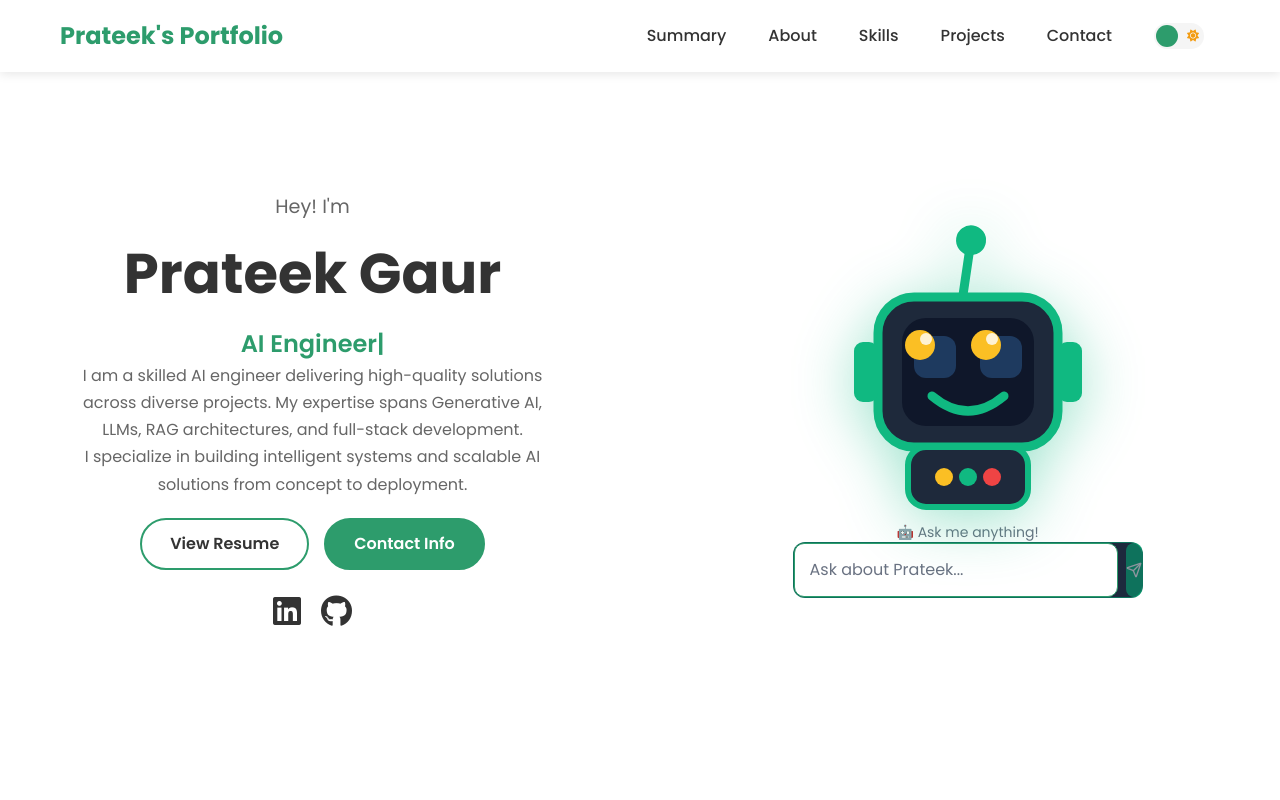
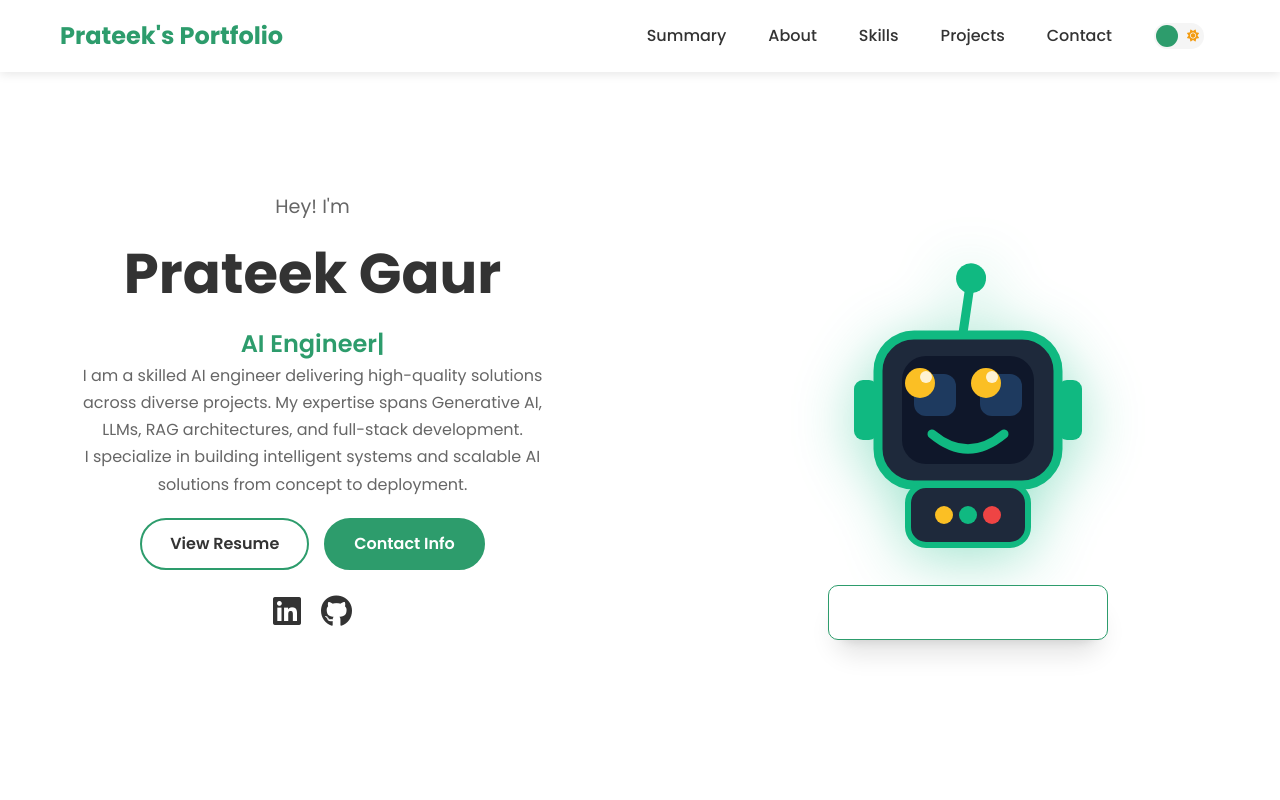
Before and after one commit to DrDarkShadow/my-portfolio, a React (Vite) app: page / in a window 1280 px wide. Both pictures are taken after a click on the element 967 px from the left and 400 px from the top of the page. Shown: the top 800 px of the page. Built offline with nearby package versions, Linux system fonts and the light colour scheme.

Commit message:
feat: introduce an interactive AI chatbot component with a 3D robot UI and chat functionality, adding necessary 3D rendering dependencies.

```diff
--- a/package.json
+++ b/package.json
@@ -10,6 +10,8 @@
     "preview": "vite preview"
   },
   "dependencies": {
+    "@react-three/drei": "^10.7.7",
+    "@react-three/fiber": "^9.5.0",
     "aos": "^2.3.4",
     "clsx": "^2.1.1",
     "framer-motion": "^12.33.0",
@@ -19,7 +21,8 @@
     "react-dom": "^19.2.0",
     "react-pdf": "^10.3.0",
     "react-typed": "^2.0.12",
-    "tailwind-merge": "^3.4.0"
+    "tailwind-merge": "^3.4.0",
+    "three": "^0.182.0"
   },
   "devDependencies": {
     "@eslint/js": "^9.39.1",
--- /dev/null
+++ b/src/components/ui/ChatLoader.css
@@ -0,0 +1,54 @@
+/* From Uiverse.io by adamgiebl */
+.dots-container {
+    display: flex;
+    align-items: center;
+    justify-content: center;
+    height: 100%;
+    width: 100%;
+    padding: 1rem;
+}
+
+.dot {
+    height: 20px;
+    width: 20px;
+    margin-right: 10px;
+    border-radius: 10px;
+    background-color: #b3d4fc;
+    animation: pulse 1.5s infinite ease-in-out;
+}
+
+.dot:last-child {
+    margin-right: 0;
+}
+
+.dot:nth-child(1) {
+    animation-delay: -0.3s;
+}
+
+.dot:nth-child(2) {
+    animation-delay: -0.1s;
+}
+
+.dot:nth-child(3) {
+    animation-delay: 0.1s;
+}
+
+@keyframes pulse {
+    0% {
+        transform: scale(0.8);
+        background-color: #b3d4fc;
+        box-shadow: 0 0 0 0 rgba(178, 212, 252, 0.7);
+    }
+
+    50% {
+        transform: scale(1.2);
+        background-color: #6793fb;
+        box-shadow: 0 0 0 10px rgba(178, 212, 252, 0);
+    }
+
+    100% {
+        transform: scale(0.8);
+        background-color: #b3d4fc;
+        box-shadow: 0 0 0 0 rgba(178, 212, 252, 0.7);
+    }
+}
--- a/src/components/ui/HeroRobot.tsx
+++ b/src/components/ui/HeroRobot.tsx
@@ -1,20 +1,26 @@
 import { useEffect, useRef, useState } from 'react'
 import { motion, useSpring, AnimatePresence } from 'framer-motion'
-import { Send, Loader2 } from 'lucide-react'
+import './ChatLoader.css'
 
 interface HeroRobotProps {
     size?: number
 }
 
 // Prateek's context for the AI
-const PRATEEK_CONTEXT = `You are Prateek's AI assistant. Answer briefly (1-2 sentences).
+const PRATEEK_CONTEXT = `You are a helpful AI assistant on Prateek Gaur's portfolio.
 
-Prateek Gaur - AI Engineer & Full Stack Developer
-Skills: LLMs, RAG, Langchain, CrewAI, Python, FastAPI, React, TypeScript, Next.js
-Experience: AI apps, document analysis, chatbots, automation, RAG systems
-Contact: github.com/DrDarkShadow, linkedin.com/in/prateekgaur1609
+Current State: The user is visiting Prateek's portfolio.
 
-Only answer about Prateek. Be friendly and concise.`
+CRITICAL INSTRUCTION:
+- If the user says "Hi", "Hello", "Hey": JUST say "Hello! How can I help you today?" or "Hi there! What's on your mind?". DO NOT mention Prateek's name, role, or skills.
+- ONLY talk about Prateek if the user EXPLICITLY asks (e.g., "Who is he?", "What does he do?", "Skills?", "Projects?").
+- If asked about Prateek, give a short 1-2 sentence summary.
+
+Reference Material (Use ONLY when asked):
+Name: Prateek Gaur
+Role: AI Engineer & Full Stack Developer
+Skills: LLMs, RAG, Langchain, CrewAI, Python, FastAPI, React
+Contact: github.com/DrDarkShadow, linkedin.com/in/prateekgaur1609`
 
 export function HeroRobot({ size = 280 }: HeroRobotProps) {
     const containerRef = useRef<HTMLDivElement>(null)
@@ -87,7 +93,7 @@ export function HeroRobot({ size = 280 }: HeroRobotProps) {
         <div className="flex flex-col items-center">
             <motion.div
                 ref={containerRef}
-                className="cursor-pointer select-none"
+                className="cursor-pointer select-none relative z-10"
                 style={{ width: size, height: size }}
                 onClick={() => setIsChatOpen(!isChatOpen)}
                 whileHover={{ scale: 1.05 }}
@@ -159,60 +165,76 @@ export function HeroRobot({ size = 280 }: HeroRobotProps) {
                 </svg>
             </motion.div>
 
-            {/* Click hint */}
-            <p className="text-center text-sm text-gray-500 mt-2">
-                {isChatOpen ? '🤖 Ask me anything!' : 'Click to chat with me! 💬'}
-            </p>
+            {/* Click hint - Only visible when chat is closed */}
+            <AnimatePresence>
+                {!isChatOpen && (
+                    <motion.p
+                        initial={{ opacity: 0, y: 10 }}
+                        animate={{ opacity: 1, y: 0 }}
+                        exit={{ opacity: 0, y: -10 }}
+                        className="text-center text-sm text-gray-500 mt-4 cursor-pointer hover:text-emerald-400 transition-colors"
+                        onClick={() => setIsChatOpen(true)}
+                    >
+                        Click to chat with me! 💬
+                    </motion.p>
+                )}
+            </AnimatePresence>
 
-            {/* Chat input - appears under robot */}
+            {/* Chat Container - Synced Animations */}
             <AnimatePresence>
                 {isChatOpen && (
                     <motion.div
-                        initial={{ opacity: 0, y: -20, height: 0 }}
-                        animate={{ opacity: 1, y: 0, height: 'auto' }}
-                        exit={{ opacity: 0, y: -20, height: 0 }}
-                        className="mt-4 w-full max-w-sm"
+                        initial={{ opacity: 0, y: -20, scale: 0.9 }}
+                        animate={{ opacity: 1, y: 0, scale: 1 }}
+                        exit={{ opacity: 0, y: -20, scale: 0.9 }}
+                        transition={{ type: "spring", stiffness: 300, damping: 25 }}
+                        className="absolute top-full mt-8 w-[280px] flex flex-col items-center gap-4 z-50"
                     >
-                        {/* Input box */}
-                        <div className="flex gap-2 p-3 rounded-xl bg-slate-800 border border-emerald-500/50">
+                        {/* Compact Pill Input */}
+                        <div className="w-full relative shadow-xl rounded-full bg-white">
                             <input
                                 type="text"
                                 value={input}
                                 onChange={(e) => setInput(e.target.value)}
-                                onKeyPress={handleKeyPress}
-                                placeholder="Ask about Prateek..."
-                                className="flex-1 bg-transparent text-white text-sm px-2 focus:outline-none placeholder-gray-500"
+                                onKeyPress={(e) => e.key === 'Enter' && handleSend()}
+                                placeholder=""
+                                className="w-full bg-transparent text-slate-800 text-sm px-5 py-3 rounded-full border-2 border-transparent focus:border-white focus:ring-0 placeholder-slate-400 outline-none"
                                 autoFocus
                             />
-                            <button
-                                onClick={handleSend}
-                                disabled={isLoading || !input.trim()}
-                                className="p-2 rounded-lg bg-emerald-500 hover:bg-emerald-600 disabled:opacity-50 disabled:cursor-not-allowed transition-colors"
-                            >
-                                {isLoading ? (
-                                    <Loader2 size={16} className="animate-spin text-white" />
-                                ) : (
-                                    <Send size={16} className="text-white" />
-                                )}
-                            </button>
                         </div>
 
-                        {/* Response bubble */}
-                        {(response || isLoading) && (
-                            <motion.div
-                                initial={{ opacity: 0, y: 10 }}
-                                animate={{ opacity: 1, y: 0 }}
-                                className="mt-3 p-3 rounded-xl bg-slate-700 text-gray-100 text-sm"
-                            >
-                                {isLoading ? (
-                                    <span className="flex items-center gap-2">
-                                        <Loader2 size={14} className="animate-spin" /> Thinking...
-                                    </span>
-                                ) : (
-                                    response
-                                )}
-                            </motion.div>
-                        )}
+                        {/* Dots Loader - Appears when loading */}
+                        <AnimatePresence>
+                            {isLoading && (
+                                <motion.div
+                                    initial={{ opacity: 0, y: 10, scale: 0.95 }}
+                                    animate={{ opacity: 1, y: 0, scale: 1 }}
+                                    exit={{ opacity: 0, y: -10, scale: 0.95 }}
+                                    className="w-full flex justify-center py-4"
+                                >
+                                    <div className="dots-container scale-75">
+                                        <div className="dot"></div>
+                                        <div className="dot"></div>
+                                        <div className="dot"></div>
+                                    </div>
+                                </motion.div>
+                            )}
+                        </AnimatePresence>
+
+                        {/* Response Bubble - Centered */}
+                        <AnimatePresence>
+                            {!isLoading && response && (
+                                <motion.div
+                                    initial={{ opacity: 0, scale: 0.8, y: 10 }}
+                                    animate={{ opacity: 1, scale: 1, y: 0 }}
+                                    exit={{ opacity: 0, scale: 0.8, y: 10 }}
+                                    transition={{ type: "spring", stiffness: 400, damping: 25 }}
+                                    className="w-[110%] -ml-[5%] bg-white p-6 rounded-[24px] rounded-tl-sm shadow-xl text-slate-700 text-sm leading-relaxed border border-white/50 relative break-words text-center"
+                                >
+                                    {response}
+                                </motion.div>
+                            )}
+                        </AnimatePresence>
                     </motion.div>
                 )}
             </AnimatePresence>
```
Also changed, not shown: 1 other file (tests, documents, lock files or other folders).
